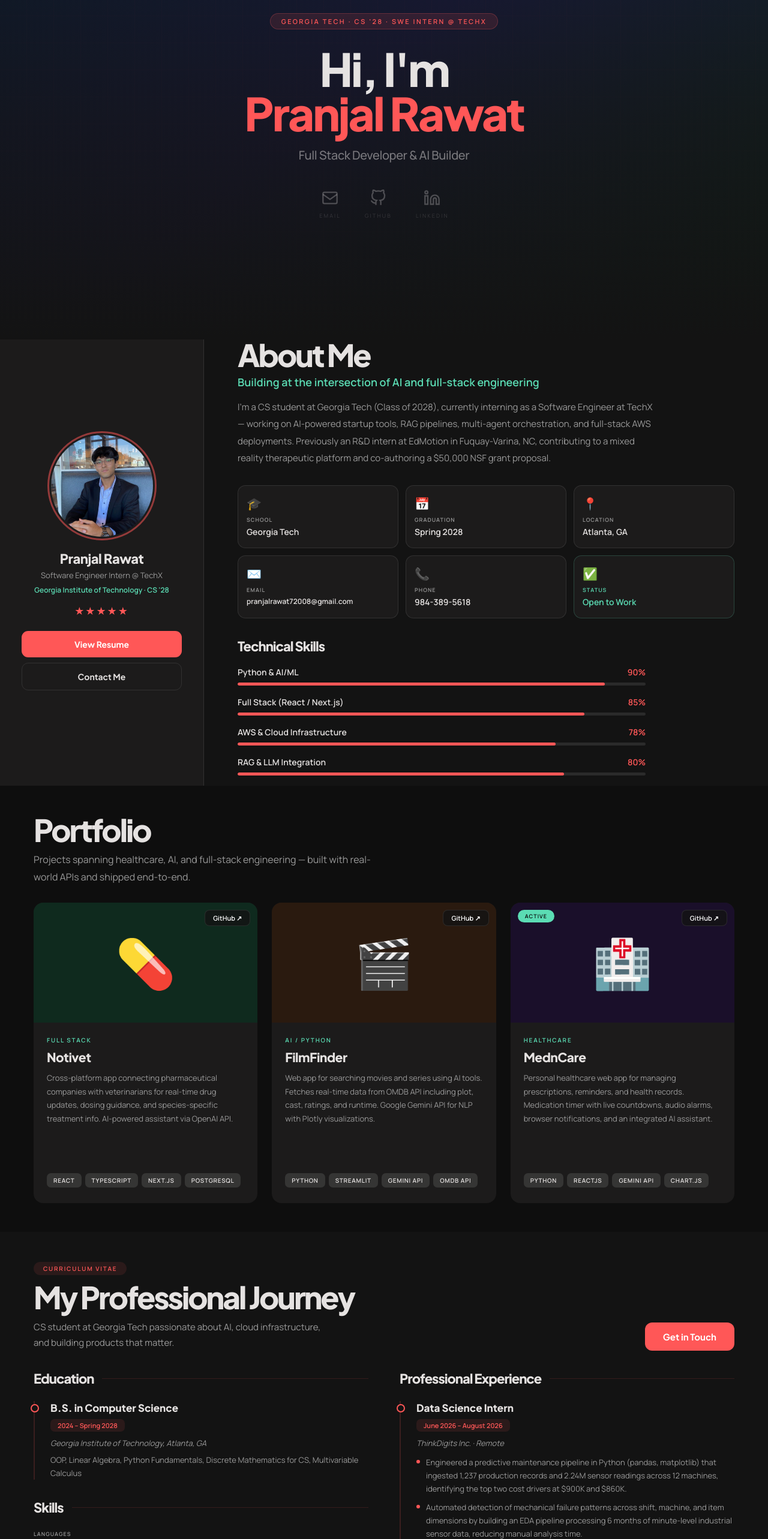
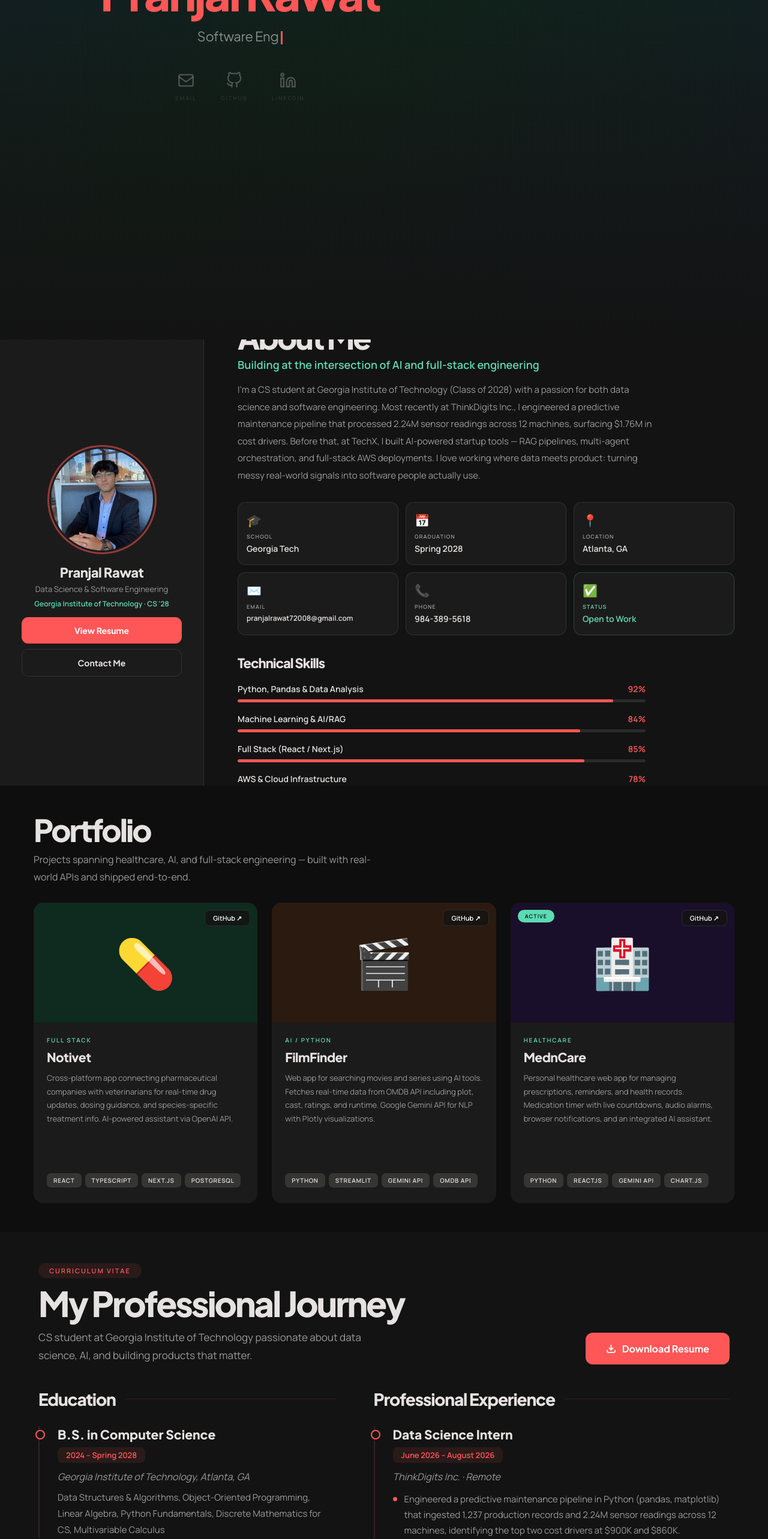
Before and after one commit to Rawating/portfolio1, a React (Vite) app in the folder kinetic-curator/: page / in a window 1280 px wide. Shown: the part 234-2800 px from the top of the page at 60% size. Built offline with nearby package versions, Linux system fonts and the light colour scheme.

Commit message:
fb_update

```diff
--- a/kinetic-curator/src/components/About.tsx
+++ b/kinetic-curator/src/components/About.tsx
@@ -41,7 +41,6 @@ export const About: React.FC<AboutProps> = ({ onNav }) => (
       <div style={{ fontFamily: "'Plus Jakarta Sans',sans-serif", fontWeight: 800, fontSize: 22, letterSpacing: '-.5px', marginBottom: 5 }}>{OWNER.name}</div>
       <div style={{ color: 'var(--muted)', fontSize: 13, lineHeight: 1.45, marginBottom: 6 }}>{OWNER.role}</div>
       <div style={{ color: 'var(--teal)', fontSize: 12, fontWeight: 700, marginBottom: 14 }}>{OWNER.school}</div>
-      <div style={{ color: 'var(--primary)', fontSize: 18, marginBottom: 22, letterSpacing: 2 }}>★★★★★</div>
 
 
 
@@ -59,8 +58,7 @@ export const About: React.FC<AboutProps> = ({ onNav }) => (
       {/* Info grid */}
       <div style={{ display: 'grid', gridTemplateColumns: 'repeat(3,1fr)', gap: 12, marginBottom: 32 }}>
         {INFO.map(({ icon, label, val, small, hl }) => (
-          <div key={label} style={{ background: 'var(--surf)', border: `1px solid ${hl ? 'rgba(91,220,180,.22)' : 'var(--line)'}`, borderRadius: 13, padding: '16px 14px' }}>
-            <div style={{ fontSize: 20, marginBottom: 7 }}>{icon}</div>
+          <div key={label} className="glow-card" style={{ background: 'var(--surf)', borderRadius: 13, padding: '16px 14px', ...(hl ? { borderColor: 'rgba(91,220,180,.22)' } : {}) }}>            <div style={{ fontSize: 20, marginBottom: 7 }}>{icon}</div>
             <div style={{ fontSize: 9, textTransform: 'uppercase', letterSpacing: '.12em', color: hl ? 'var(--teal)' : 'var(--muted)', fontWeight: 700, marginBottom: 5 }}>{label}</div>
             <div style={{ fontSize: small ? 12 : 14, fontWeight: 700, color: hl ? 'var(--teal)' : 'var(--fg)', wordBreak: 'break-all', lineHeight: 1.35 }}>{val}</div>
           </div>
--- a/kinetic-curator/src/components/Home.tsx
+++ b/kinetic-curator/src/components/Home.tsx
@@ -25,10 +25,8 @@ const socials = [
 ]
 
 export const Home: React.FC = () => (
-  <div id="Home" className="pg" style={{
+  <div id="Home" className="pg hero-animated" style={{
     position: 'relative', overflow: 'hidden',
-    background: 'linear-gradient(140deg, #0d1b2a 0%, #1a1a3e 45%, #0f2a1a 100%)',
-    display: 'flex', alignItems: 'center', justifyContent: 'center',
   }}>
     {/* Grid overlay */}
     <div style={{
@@ -65,12 +63,8 @@ export const Home: React.FC = () => (
         <span style={{ color: 'var(--primary)' }}>{OWNER.name}</span>
       </h1>
 
-      <div style={{
-        color: 'rgba(229,226,225,.48)', fontSize: 20,
-        fontWeight: 500, letterSpacing: '-.4px', marginBottom: 44,
-      }}>
-        Full Stack Developer &amp; AI Builder
-      </div>
+
+      <TypedRoles />
 
       <div style={{ display: 'flex', justifyContent: 'center', gap: 40 }}>
         {socials.map(({ icon, label, href }) => (
@@ -102,3 +96,37 @@ export const Home: React.FC = () => (
     </div>
   </div>
 )
+const ROLES = ['Data Scientist', 'Software Engineer', 'AI Builder', 'Full Stack Developer']
+
+const TypedRoles: React.FC = () => {
+  const [text, setText] = React.useState('')
+  const [roleIdx, setRoleIdx] = React.useState(0)
+  const [deleting, setDeleting] = React.useState(false)
+
+  React.useEffect(() => {
+    const current = ROLES[roleIdx]
+    const speed = deleting ? 40 : 85
+    const t = setTimeout(() => {
+      if (!deleting) {
+        const next = current.slice(0, text.length + 1)
+        setText(next)
+        if (next === current) setTimeout(() => setDeleting(true), 1400)
+      } else {
+        const next = current.slice(0, text.length - 1)
+        setText(next)
+        if (next === '') { setDeleting(false); setRoleIdx((roleIdx + 1) % ROLES.length) }
+      }
+    }, speed)
+    return () => clearTimeout(t)
+  }, [text, deleting, roleIdx])
+
+  return (
+    <div style={{
+      color: 'rgba(229,226,225,.55)', fontSize: 22, fontWeight: 500,
+      letterSpacing: '-.4px', marginBottom: 44, minHeight: 30,
+      fontFamily: "'Plus Jakarta Sans', sans-serif",
+    }}>
+      {text}<span className="cursor" />
+    </div>
+  )
+}
--- a/kinetic-curator/src/components/Resume.tsx
+++ b/kinetic-curator/src/components/Resume.tsx
@@ -2,18 +2,18 @@ import React from 'react'
 import { EDUCATION, EXPERIENCES, SKILLS, OWNER } from '../constants'
 
 const ColTitle: React.FC<{ children: React.ReactNode }> = ({ children }) => (
-  <div style={{ fontFamily: "'Plus Jakarta Sans',sans-serif", fontWeight: 800, fontSize: 22, letterSpacing: '-1px', marginBottom: 24, display: 'flex', alignItems: 'center', gap: 14 }}>
+  <div style={{ fontFamily: "'Plus Jakarta Sans',sans-serif", fontWeight: 800, fontSize: 28, letterSpacing: '-1.2px', marginBottom: 28, display: 'flex', alignItems: 'center', gap: 16 }}>
     {children}
     <span style={{ flex: 1, height: 1, background: 'rgba(255,87,87,.14)', display: 'block' }} />
   </div>
 )
 
 const Dot: React.FC = () => (
-  <span style={{ position: 'absolute', left: -33, top: 5, width: 14, height: 14, borderRadius: '50%', border: '2px solid var(--primary)', background: 'var(--bg)', display: 'block' }} />
+  <span style={{ position: 'absolute', left: -37, top: 6, width: 16, height: 16, borderRadius: '50%', border: '2px solid var(--primary)', background: 'var(--bg)', display: 'block' }} />
 )
 
 const Badge: React.FC<{ children: React.ReactNode }> = ({ children }) => (
-  <span style={{ display: 'inline-block', background: 'rgba(255,87,87,.1)', color: 'var(--primary)', fontSize: 11, fontWeight: 700, borderRadius: 7, padding: '3px 12px', marginBottom: 6 }}>
+  <span style={{ display: 'inline-block', background: 'rgba(255,87,87,.1)', color: 'var(--primary)', fontSize: 13, fontWeight: 700, borderRadius: 8, padding: '4px 14px', marginBottom: 8 }}>
     {children}
   </span>
 )
@@ -22,57 +22,62 @@ export const Resume: React.FC = () => (
   <div id="Resume" className="pg" style={{
     background: 'var(--bg)',
     display: 'flex', flexDirection: 'column',
-    padding: '48px 56px', overflowY: 'auto',
+    padding: '52px 64px', overflowY: 'auto',
   }}>
     {/* Header */}
-    <div style={{ display: 'flex', justifyContent: 'space-between', alignItems: 'flex-end', marginBottom: 32, flexWrap: 'wrap', gap: 16 }}>
+    <div style={{ display: 'flex', justifyContent: 'space-between', alignItems: 'flex-end', marginBottom: 40, flexWrap: 'wrap', gap: 16 }}>
       <div>
-        <span style={{ display: 'inline-block', background: 'rgba(255,87,87,.1)', color: 'var(--primary)', borderRadius: 999, padding: '4px 16px', fontSize: 10, fontWeight: 800, textTransform: 'uppercase', letterSpacing: '.18em', marginBottom: 10 }}>
+        <span style={{ display: 'inline-block', background: 'rgba(255,87,87,.1)', color: 'var(--primary)', borderRadius: 999, padding: '5px 18px', fontSize: 11, fontWeight: 800, textTransform: 'uppercase', letterSpacing: '.18em', marginBottom: 12 }}>
           Curriculum Vitae
         </span>
-        <h1 style={{ fontFamily: "'Plus Jakarta Sans',sans-serif", fontWeight: 900, fontSize: 'clamp(36px,4vw,54px)', letterSpacing: '-3px', lineHeight: 1.05 }}>
+        <h1 style={{ fontFamily: "'Plus Jakarta Sans',sans-serif", fontWeight: 900, fontSize: 'clamp(40px,4.5vw,60px)', letterSpacing: '-3px', lineHeight: 1.05 }}>
           My Professional Journey
         </h1>
-        <p style={{ color: 'var(--muted)', fontSize: 15, marginTop: 10, maxWidth: 480, lineHeight: 1.75 }}>
-          CS student at Georgia Tech passionate about AI, cloud infrastructure, and building products that matter.
+        <p style={{ color: 'var(--muted)', fontSize: 17, marginTop: 12, maxWidth: 540, lineHeight: 1.75 }}>
+          CS student at Georgia Institute of Technology passionate about data science, AI, and building products that matter.
         </p>
       </div>
-      <a href={`mailto:${OWNER.email}`} style={{ textDecoration: 'none' }}>
-        <button style={{ background: 'var(--primary)', color: '#fff', border: 'none', borderRadius: 12, padding: '14px 30px', fontFamily: "'Plus Jakarta Sans',sans-serif", fontWeight: 700, fontSize: 15, cursor: 'pointer' }}>
-          Get in Touch
+      <a href="/resume.pdf" download="Pranjal_Rawat_Resume.pdf" style={{ textDecoration: 'none' }}>
+        <button style={{ display: 'flex', alignItems: 'center', gap: 10, background: 'var(--primary)', color: '#fff', border: 'none', borderRadius: 12, padding: '16px 34px', fontFamily: "'Plus Jakarta Sans',sans-serif", fontWeight: 700, fontSize: 16, cursor: 'pointer' }}>
+          <svg width="17" height="17" viewBox="0 0 24 24" fill="none" stroke="currentColor" strokeWidth="2.5">
+            <path d="M21 15v4a2 2 0 0 1-2 2H5a2 2 0 0 1-2-2v-4"/>
+            <polyline points="7 10 12 15 17 10"/>
+            <line x1="12" y1="15" x2="12" y2="3"/>
+          </svg>
+          Download Resume
         </button>
       </a>
     </div>
 
     {/* Two columns */}
-    <div style={{ display: 'grid', gridTemplateColumns: '1fr 1fr', gap: 52, flex: 1 }}>
+    <div style={{ display: 'grid', gridTemplateColumns: '1fr 1.2fr', gap: 64, flex: 1 }}>
       {/* Left: Education + Skills */}
       <div>
         <ColTitle>Education</ColTitle>
-        <div style={{ borderLeft: '2px solid rgba(255,87,87,.17)', paddingLeft: 26, display: 'flex', flexDirection: 'column', gap: 26 }}>
+        <div style={{ borderLeft: '2px solid rgba(255,87,87,.17)', paddingLeft: 30, display: 'flex', flexDirection: 'column', gap: 30 }}>
           {EDUCATION.map(edu => (
             <div key={edu.id} style={{ position: 'relative' }}>
               <Dot />
-              <div style={{ fontFamily: "'Plus Jakarta Sans',sans-serif", fontWeight: 800, fontSize: 17, marginBottom: 6 }}>{edu.degree}</div>
+              <div style={{ fontFamily: "'Plus Jakarta Sans',sans-serif", fontWeight: 800, fontSize: 21, marginBottom: 8 }}>{edu.degree}</div>
               <Badge>{edu.period}</Badge>
-              <div style={{ color: 'var(--muted)', fontSize: 13, fontStyle: 'italic', marginBottom: 8, marginTop: 4 }}>{edu.school}, {edu.location}</div>
-              <div style={{ color: 'var(--muted)', fontSize: 13, lineHeight: 1.7 }}>{edu.courses}</div>
+              <div style={{ color: 'var(--muted)', fontSize: 16, fontStyle: 'italic', marginBottom: 10, marginTop: 4 }}>{edu.school}, {edu.location}</div>
+              <div style={{ color: 'var(--muted)', fontSize: 15, lineHeight: 1.8 }}>{edu.courses}</div>
             </div>
           ))}
         </div>
 
-        <div style={{ marginTop: 32 }}>
+        <div style={{ marginTop: 44 }}>
           <ColTitle>Skills</ColTitle>
           {[
             { label: 'Languages',          items: SKILLS.languages },
             { label: 'Tools & Frameworks', items: SKILLS.tools },
             { label: 'Libraries',          items: SKILLS.libraries },
           ].map(({ label, items }) => (
-            <div key={label} style={{ marginBottom: 16 }}>
-              <div style={{ fontSize: 9, textTransform: 'uppercase', letterSpacing: '.12em', color: 'var(--muted)', fontWeight: 700, marginBottom: 8 }}>{label}</div>
-              <div style={{ display: 'flex', flexWrap: 'wrap', gap: 7 }}>
+            <div key={label} style={{ marginBottom: 22 }}>
+              <div style={{ fontSize: 11, textTransform: 'uppercase', letterSpacing: '.14em', color: 'var(--muted)', fontWeight: 700, marginBottom: 10 }}>{label}</div>
+              <div style={{ display: 'flex', flexWrap: 'wrap', gap: 9 }}>
                 {items.map(s => (
-                  <span key={s} style={{ background: 'var(--surf)', border: '1px solid var(--line)', borderRadius: 9, padding: '7px 14px', fontSize: 12, fontWeight: 600 }}>{s}</span>
+                  <span key={s} className="glow-card" style={{ background: 'var(--surf)', borderRadius: 10, padding: '9px 18px', fontSize: 14, fontWeight: 600 }}>{s}</span>
                 ))}
               </div>
             </div>
@@ -83,17 +88,17 @@ export const Resume: React.FC = () => (
       {/* Right: Experience */}
       <div>
         <ColTitle>Professional Experience</ColTitle>
-        <div style={{ borderLeft: '2px solid rgba(255,87,87,.17)', paddingLeft: 26, display: 'flex', flexDirection: 'column', gap: 28 }}>
+        <div style={{ borderLeft: '2px solid rgba(255,87,87,.17)', paddingLeft: 30, display: 'flex', flexDirection: 'column', gap: 34 }}>
           {EXPERIENCES.map(exp => (
             <div key={exp.id} style={{ position: 'relative' }}>
               <Dot />
-              <div style={{ fontFamily: "'Plus Jakarta Sans',sans-serif", fontWeight: 800, fontSize: 17, marginBottom: 6 }}>{exp.title}</div>
+              <div style={{ fontFamily: "'Plus Jakarta Sans',sans-serif", fontWeight: 800, fontSize: 21, marginBottom: 8 }}>{exp.title}</div>
               <Badge>{exp.period}</Badge>
-              <div style={{ color: 'var(--muted)', fontSize: 13, fontStyle: 'italic', marginBottom: 12, marginTop: 4 }}>{exp.company} · {exp.location}</div>
-              <div style={{ display: 'flex', flexDirection: 'column', gap: 8 }}>
+              <div style={{ color: 'var(--muted)', fontSize: 16, fontStyle: 'italic', marginBottom: 14, marginTop: 4 }}>{exp.company} · {exp.location}</div>
+              <div style={{ display: 'flex', flexDirection: 'column', gap: 10 }}>
                 {exp.bullets.map((b, i) => (
-                  <div key={i} style={{ display: 'flex', gap: 10, alignItems: 'flex-start', fontSize: 13, color: 'var(--muted)', lineHeight: 1.7 }}>
-                    <span style={{ flexShrink: 0, width: 6, height: 6, borderRadius: '50%', background: 'var(--primary)', marginTop: 7, display: 'block' }} />
+                  <div key={i} style={{ display: 'flex', gap: 12, alignItems: 'flex-start', fontSize: 15, color: 'var(--muted)', lineHeight: 1.75 }}>
+                    <span style={{ flexShrink: 0, width: 7, height: 7, borderRadius: '50%', background: 'var(--primary)', marginTop: 9, display: 'block' }} />
                     {b}
                   </div>
                 ))}
--- a/kinetic-curator/src/constants.ts
+++ b/kinetic-curator/src/constants.ts
@@ -3,15 +3,14 @@
 
 export const OWNER = {
   name:     'Pranjal Rawat',
-  role:     'Software Engineer Intern @ TechX',
+  role:     'Data Science & Software Engineering',
   school:   "Georgia Institute of Technology · CS '28",
   email:    'pranjalrawat72008@gmail.com',
   phone:    '984-389-5618',
   github:   'https://github.com/Rawating',
   linkedin: 'https://linkedin.com/in/prawat007',
   location: 'Atlanta, GA',
-  bio:      "I'm a CS student at Georgia Tech (Class of 2028), currently interning as a Software Engineer at TechX — working on AI-powered startup tools, RAG pipelines, multi-agent orchestration, and full-stack AWS deployments. Previously an R&D intern at EdMotion in Fuquay-Varina, NC, contributing to a mixed reality therapeutic platform and co-authoring a $50,000 NSF grant proposal.",
-  // Place your photo at /public/avatar.jpg
+  bio:      "I'm a CS student at Georgia Institute of Technology (Class of 2028) with a passion for both data science and software engineering. Most recently at ThinkDigits Inc., I engineered a predictive maintenance pipeline that processed 2.24M sensor readings across 12 machines, surfacing $1.76M in cost drivers. Before that, at TechX, I built AI-powered startup tools — RAG pipelines, multi-agent orchestration, and full-stack AWS deployments. I love working where data meets product: turning messy real-world signals into software people actually use.",
   avatar:   '/avatar.jpg',
 };
 
@@ -102,7 +101,7 @@ export const EDUCATION = [
     school:   'Georgia Institute of Technology',
     period:   '2024 – Spring 2028',
     location: 'Atlanta, GA',
-    courses:  'OOP, Linear Algebra, Python Fundamentals, Discrete Mathematics for CS, Multivariable Calculus',
+    courses:  'Data Structures & Algorithms, Object-Oriented Programming, Linear Algebra, Python Fundamentals, Discrete Mathematics for CS, Multivariable Calculus',
   },
 ];
 
@@ -114,12 +113,11 @@ export const SKILLS = {
 };
 
 export const SKILL_BARS = [
-  { label: 'Python & AI/ML',              pct: 90 },
-  { label: 'Full Stack (React / Next.js)', pct: 85 },
-  { label: 'AWS & Cloud Infrastructure',  pct: 78 },
-  { label: 'RAG & LLM Integration',       pct: 80 },
+  { label: 'Python, Pandas & Data Analysis',  pct: 92 },
+  { label: 'Machine Learning & AI/RAG',       pct: 84 },
+  { label: 'Full Stack (React / Next.js)',    pct: 85 },
+  { label: 'AWS & Cloud Infrastructure',      pct: 78 },
 ];
-
 // ─── NAV SECTIONS ─────────────────────────────────────────────────────────────
 export const SECTIONS = ['Home', 'About', 'Portfolio', 'Resume', 'Contact'] as const;
 export type SectionId = typeof SECTIONS[number];
--- a/kinetic-curator/src/index.css
+++ b/kinetic-curator/src/index.css
@@ -44,3 +44,50 @@ body, #root {
 ::-webkit-scrollbar { width: 5px; }
 ::-webkit-scrollbar-track { background: var(--bg); }
 ::-webkit-scrollbar-thumb { background: var(--surf2); border-radius: 3px; }
+
+/* ── Scroll reveal ── */
+.reveal {
+  opacity: 0;
+  transform: translateY(24px);
+  transition: opacity 0.7s ease, transform 0.7s ease;
+}
+.reveal.visible {
+  opacity: 1;
+  transform: translateY(0);
+}
+.reveal-delay-1 { transition-delay: 0.1s; }
+.reveal-delay-2 { transition-delay: 0.2s; }
+.reveal-delay-3 { transition-delay: 0.3s; }
+
+/* ── Card hover glow ── */
+.glow-card {
+  transition: transform 0.25s ease, box-shadow 0.25s ease, border-color 0.25s ease;
+  border: 1px solid var(--line);
+}
+.glow-card:hover {
+  transform: translateY(-5px);
+  box-shadow: 0 18px 44px rgba(255, 87, 87, 0.13);
+  border-color: rgba(255, 87, 87, 0.35);
+}
+
+/* ── Animated hero gradient ── */
+@keyframes gradientShift {
+  0%, 100% { background-position: 0% 50%; }
+  50%      { background-position: 100% 50%; }
+}
+.hero-animated {
+  background: linear-gradient(140deg, #0d1b2a, #1a1a3e, #0f2a1a, #1a1a3e);
+  background-size: 300% 300%;
+  animation: gradientShift 14s ease infinite;
+}
+
+/* ── Blinking cursor for typing effect ── */
+@keyframes blink { 50% { opacity: 0; } }
+.cursor {
+  display: inline-block;
+  width: 3px; height: 1em;
+  background: var(--primary);
+  margin-left: 4px;
+  vertical-align: text-bottom;
+  animation: blink 1s step-end infinite;
+}
```
Also changed, not shown: kinetic-curator/src/components/Reveal.tsx (added, +23 -0 lines).
